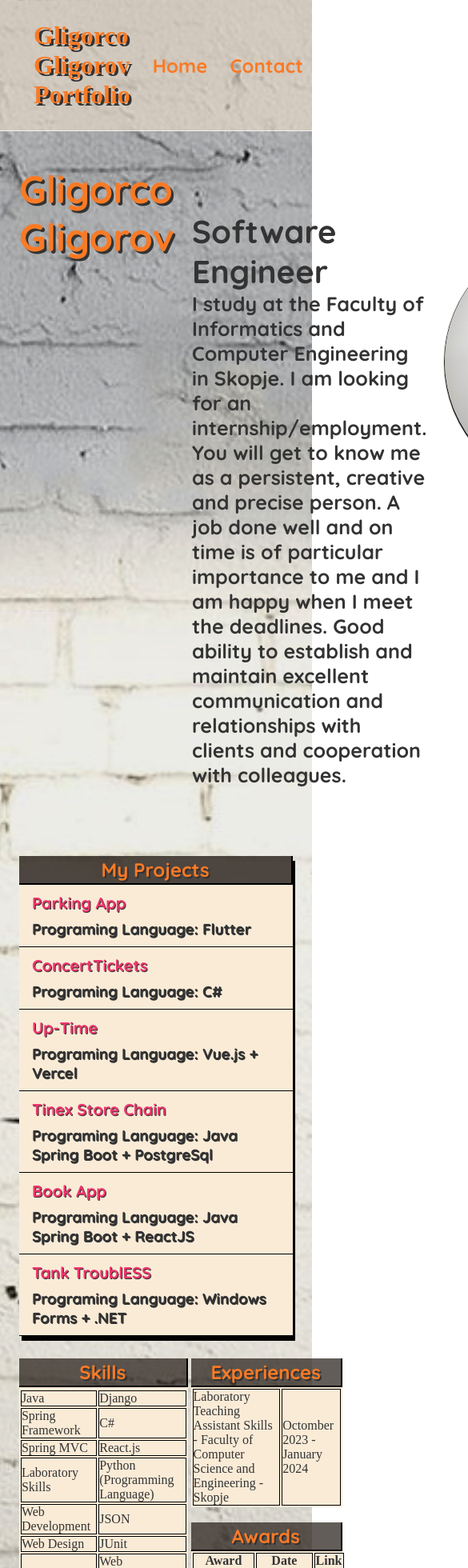
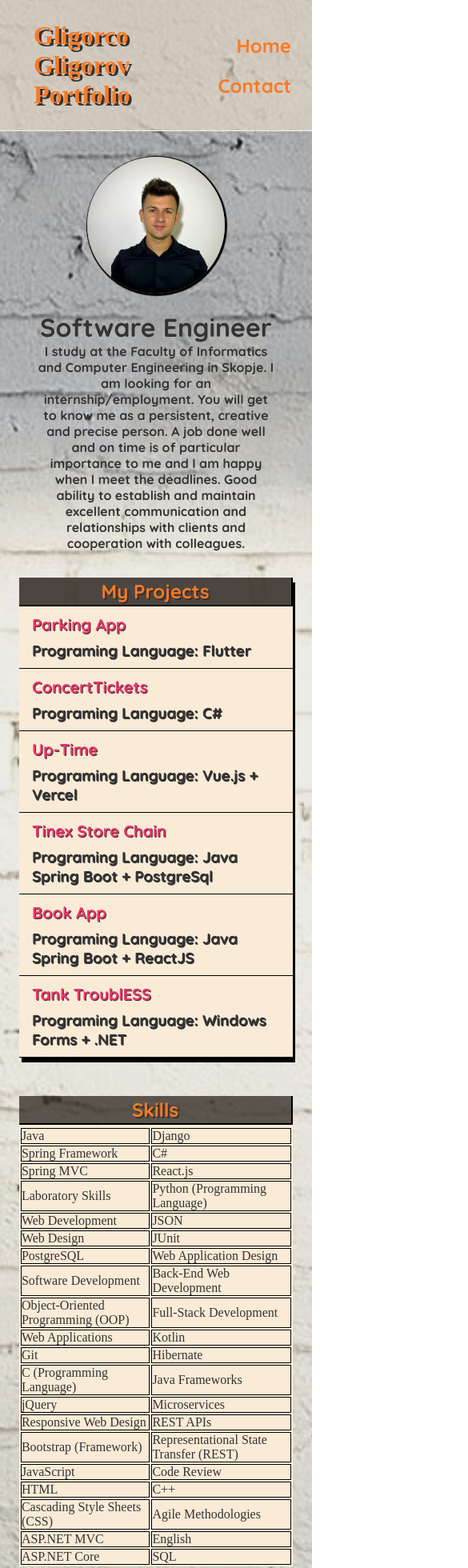
Before and after one commit to GligorcoGligorov/GligorcoGligorovPortfolio, a React (Create React App) app: page / in a window 390 px wide. Shown: the top 1960 px of the page at 80% size, 585 px wide, since content can reach past the window. Built offline with nearby package versions, Linux system fonts and the light colour scheme; the HTML template or start-up script is replaced by a standard one.

Commit message:
Update mobile status

```diff
--- a/src/index.css
+++ b/src/index.css
@@ -121,6 +121,7 @@ html { scroll-behavior: smooth; }
   flex-direction: row;
   justify-content: space-between;
 }
+
 .nameG{
   font-size: 1.5rem;
   color: #f97a25;
@@ -159,6 +160,7 @@ html { scroll-behavior: smooth; }
 .c2{
   display: flex;
   flex-direction: row;
+  gap: 2rem;
   justify-content: space-around;
   margin: 8% 0%;
 }
@@ -210,10 +212,6 @@ html { scroll-behavior: smooth; }
   cursor: pointer;
 }
 
-.ex .experienceTitle, .ex .tSkills, .aw .experienceTitle, .aw .tSkills{
-  margin-left: 2%;
-
-}
 .experienceTitle{
   color:#f97a25;
   text-align: center;
@@ -280,7 +278,7 @@ html { scroll-behavior: smooth; }
 }
 
 .social-footer {
-  padding: 1rem;
+  /* padding: 1rem; */
   /* display: flex;
   align-items: center;
   justify-content: space-between; */
@@ -355,3 +353,68 @@ html { scroll-behavior: smooth; }
   display: block;
   width: 100%;
 }
+
+
+
+@media only screen and (max-width: 600px) {
+  .c1 {
+    flex-direction: column-reverse;
+  }
+
+  .nameG {
+    display: none;
+  }
+
+  .links {
+    display: flex;
+    flex-direction: column;
+    gap: .5rem;
+    text-align: right;
+  }
+
+  .me{
+    margin-top: 0;
+    display: flex;
+    justify-content: center;
+  }
+
+  #portret{
+    width: 50%;
+    height: auto;
+  }
+
+  .details{
+    /* background-color: rgba(128, 128, 128, 0.248); */
+    padding: 0.7rem;
+    margin-top: 0;
+    margin-bottom: 0;
+  }
+  .details h3{
+    text-align: center;
+    font-size: 16px;
+  }
+  .details h1{
+    text-align: center;
+    font-size: 32px;
+  }
+
+  .c2{
+    margin-block: 3rem;
+    flex-direction: column;
+    gap: 2.5rem;
+  }
+
+  .social-footer {
+    padding: 0;
+  }
+
+  .textFooter {
+    text-align: center;
+  }
+
+  .social-footer .social-footer-icons {
+    display: flex;
+    flex-direction: column;
+    gap: 1rem;
+  }
+}
```
